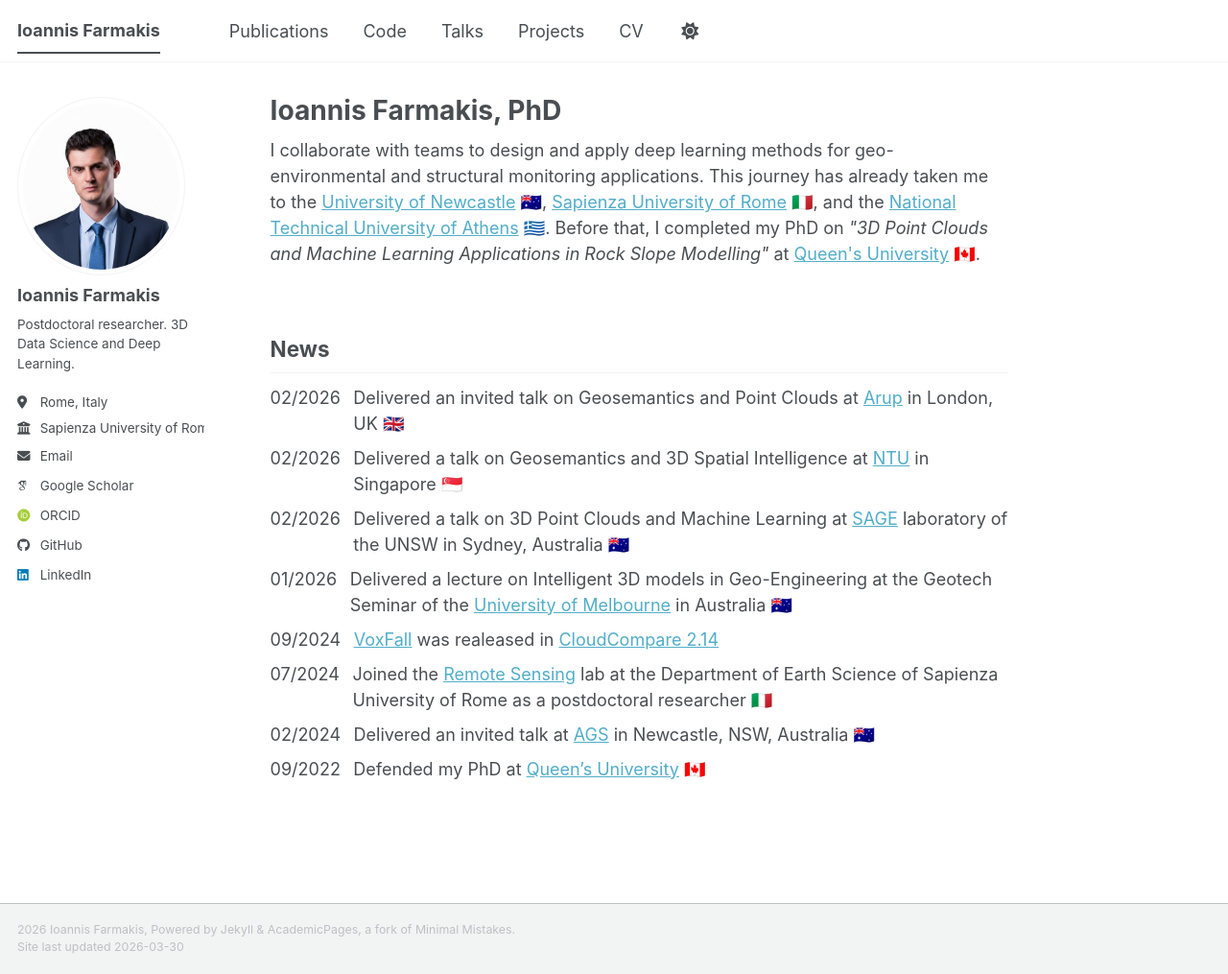
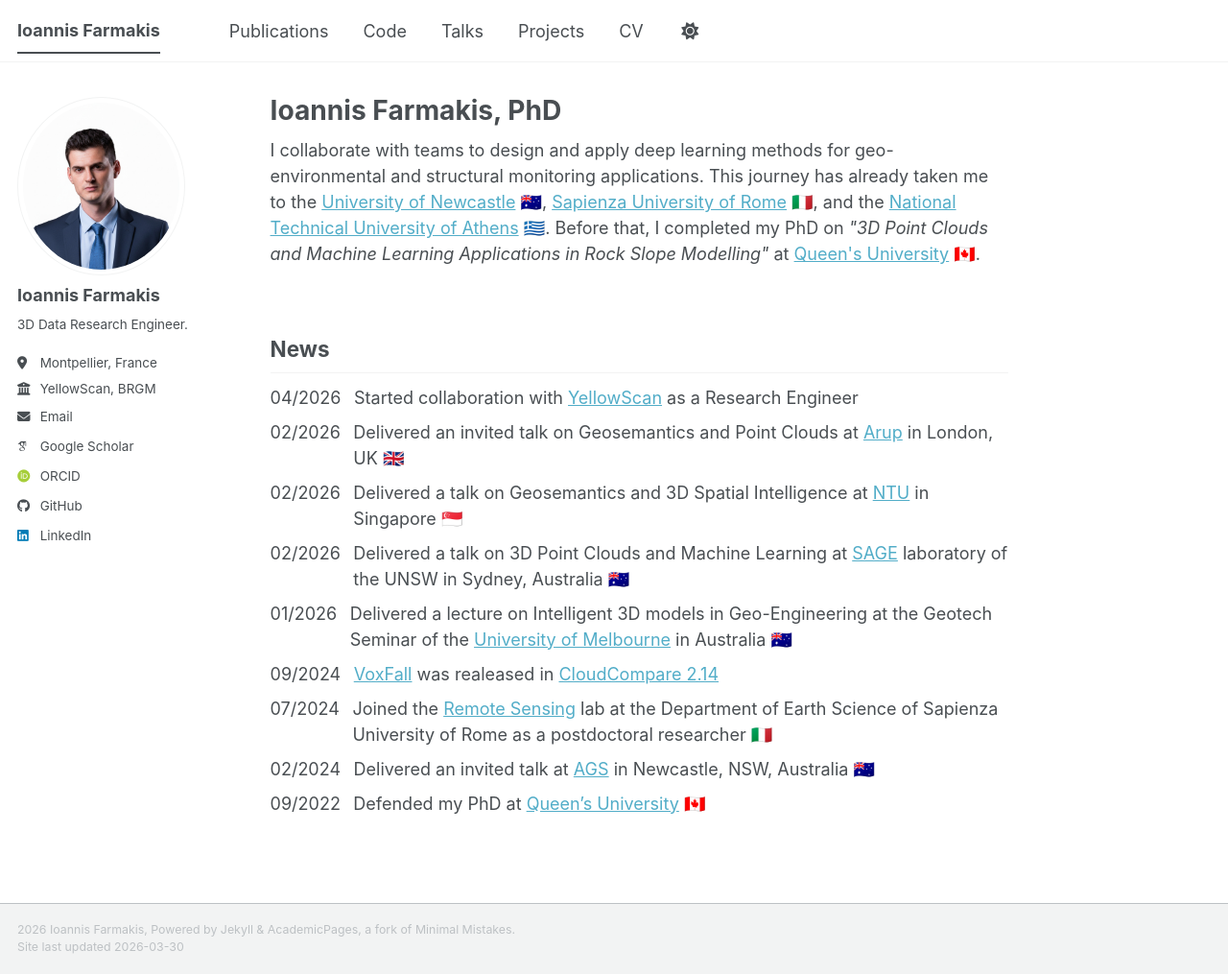
Before and after one commit to farmakis/farmakis.github.io, a Jekyll site: the page built from _pages/about.md, in a window 1280 px wide and 1015 px high. Shown: the whole window at 96% size. Built offline with Jekyll 4.4.1, drawn with Linux system fonts in a browser that asks for light colours; some web fonts are replaced; a script bundle is joined from its source files by our own code; library files that are not in the unit come from our copies.

Commit message:
update news

```diff
--- a/_config.yml
+++ b/_config.yml
@@ -26,11 +26,11 @@ author:
   avatar           : "ioannis.jpg"
   name             : "Ioannis Farmakis"
   pronouns         : # example: "she/her"
-  bio              : "Postdoctoral researcher. 3D Data Science and Deep Learning."
-  location         : "Rome, Italy"
-  employer         : "Sapienza University of Rome"
+  bio              : "3D Data Research Engineer."
+  location         : "Montpellier, France"
+  employer         : "YellowScan, BRGM"
   uri              : # URL
-  email            : "ioannis.farmakis@uniroma1.it"
+  email            : "farmakisig@gmail.com"
 
   # Academic websites
   academia         : # URL
```
Also changed, not shown: _news/2026-04-12.md (added, +5 -0 lines).
